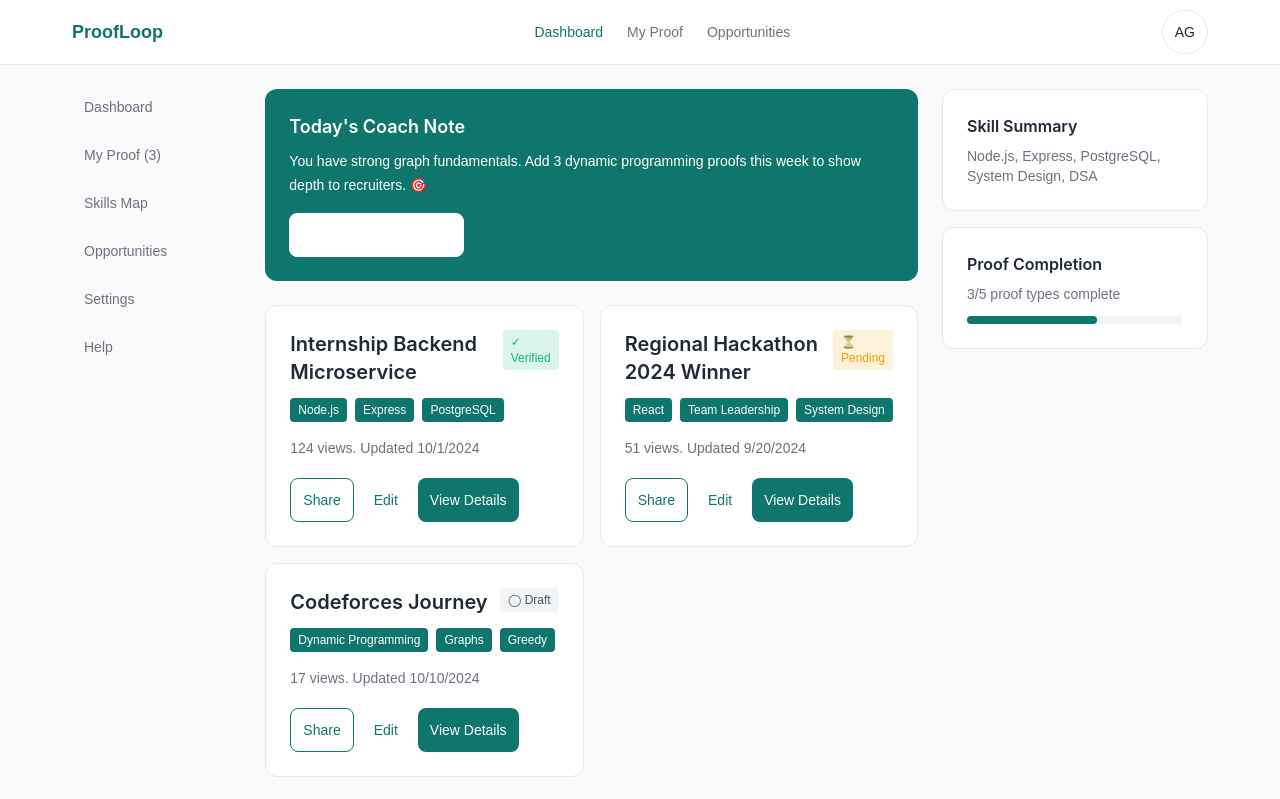
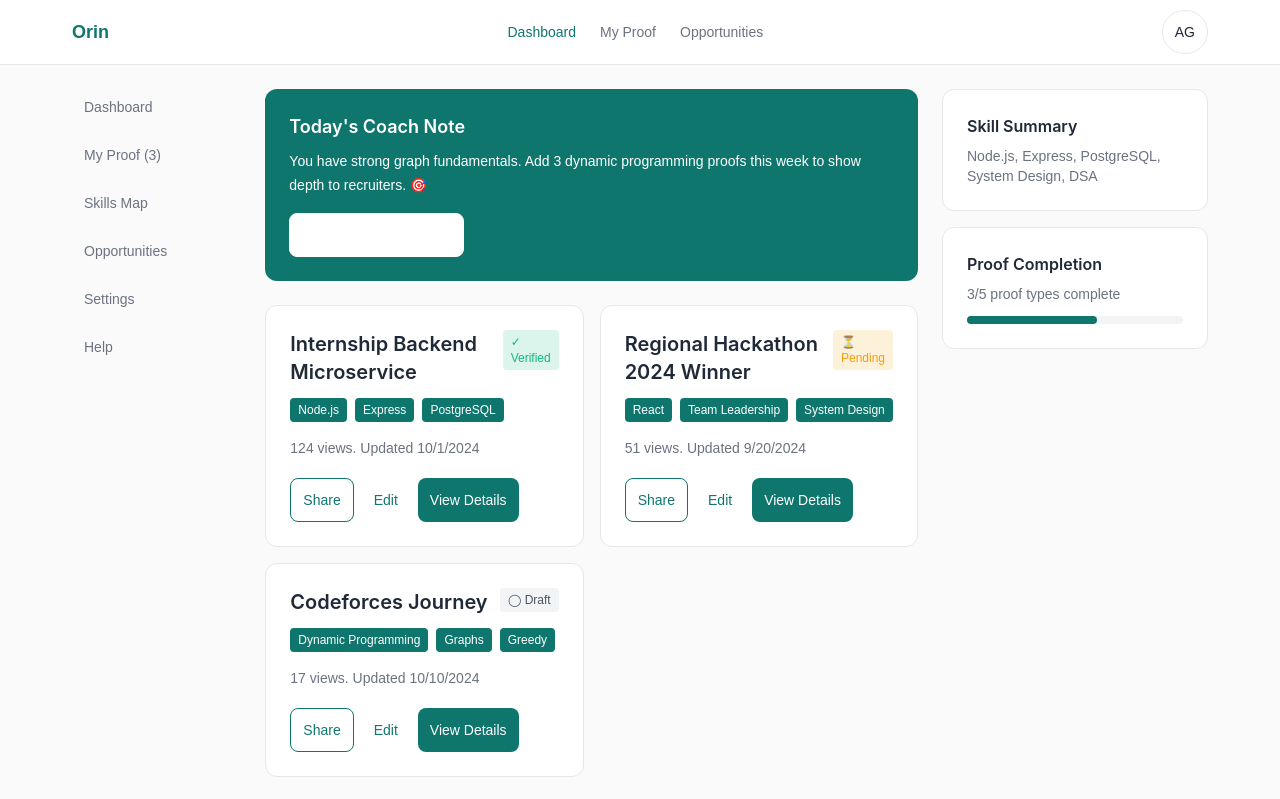
Before and after one commit to Orinio/Orin-Frontend, a Next.js app: page /dashboard in a window 1280 px wide. Shown: the top 799 px of the page. Built offline with nearby package versions, Linux system fonts and the light colour scheme.

Commit message:
Rebrand ProofLoop to Orin throughout codebase

```diff
--- a/app/(auth)/signup/page.tsx
+++ b/app/(auth)/signup/page.tsx
@@ -88,7 +88,7 @@ export default function SignupPage() {
           <h2 className="text-xl font-semibold">Student outcomes</h2>
           {[
             "I turned my internship and Codeforces profile into one proof link recruiters understood.",
-            "My first ProofLoop profile helped me get 4 interview callbacks in 2 weeks.",
+            "My first Orin profile helped me get 4 interview callbacks in 2 weeks.",
             "The daily coach note gave me a focused plan instead of random prep.",
           ].map((item) => (
             <article key={item} className="rounded border border-[var(--color-neutral-border)] p-4">
--- a/app/[username]/page.tsx
+++ b/app/[username]/page.tsx
@@ -58,7 +58,7 @@ export default async function PublicProfilePage({ params }: PublicProfilePagePro
       </section>
 
       <footer className="mt-10 border-t border-[var(--color-neutral-border)] py-6 text-sm text-[var(--color-neutral-text-secondary)]">
-        <p>Create your own proof profile on ProofLoop.</p>
+        <p>Create your own proof profile on Orin.</p>
       </footer>
     </main>
   );
--- a/app/layout.tsx
+++ b/app/layout.tsx
@@ -2,7 +2,7 @@ import type { Metadata } from "next";
 import "./globals.css";
 
 export const metadata: Metadata = {
-  title: "ProofLoop",
+  title: "Orin",
   description: "Turn scattered work into visible career proof.",
 };
 
--- a/app/page.tsx
+++ b/app/page.tsx
@@ -7,7 +7,7 @@ export default function LandingPage() {
       id="main-content"
       className="mx-auto flex min-h-screen w-full max-w-[1200px] flex-col justify-center gap-8 px-4 py-12 md:px-8"
     >
-      <p className="text-sm font-medium text-[var(--color-primary-teal)]">ProofLoop</p>
+      <p className="text-sm font-medium text-[var(--color-primary-teal)]">Orin</p>
       <h1 className="max-w-3xl text-4xl font-semibold leading-tight md:text-5xl">
         Show the world what you can actually do.
       </h1>
--- a/components/Navigation.tsx
+++ b/components/Navigation.tsx
@@ -20,7 +20,7 @@ export function Navigation() {
         aria-label="Main navigation"
       >
         <Link href="/" className="text-lg font-semibold text-[var(--color-primary-teal)]">
-          ProofLoop
+          Orin
         </Link>
         <div className="hidden gap-6 md:flex">
           {links.map((link) => (
--- a/package.json
+++ b/package.json
@@ -1,5 +1,5 @@
 {
-  "name": "proofloop-frontend",
+  "name": "orin",
   "version": "0.1.0",
   "private": true,
   "scripts": {
```
Also changed, not shown: 1 other file (tests, documents, lock files or other folders).
